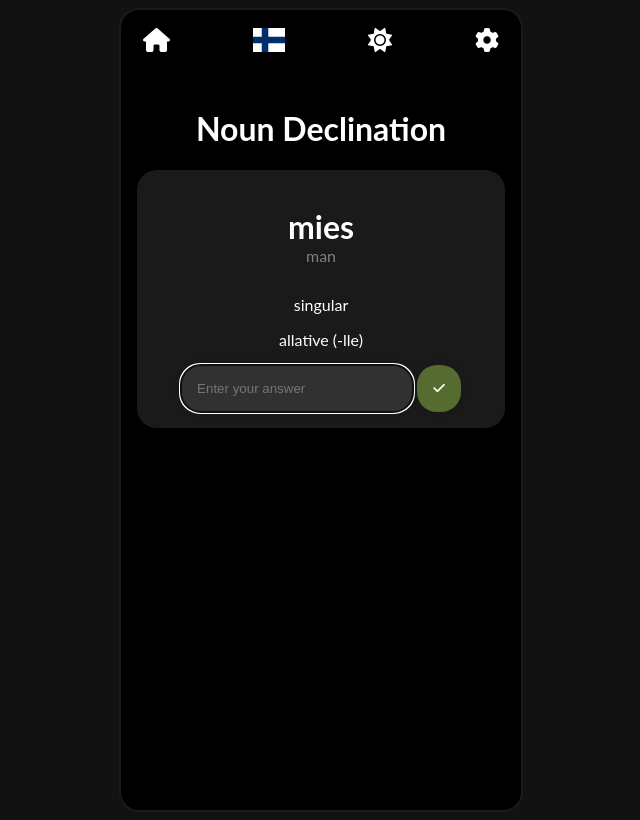
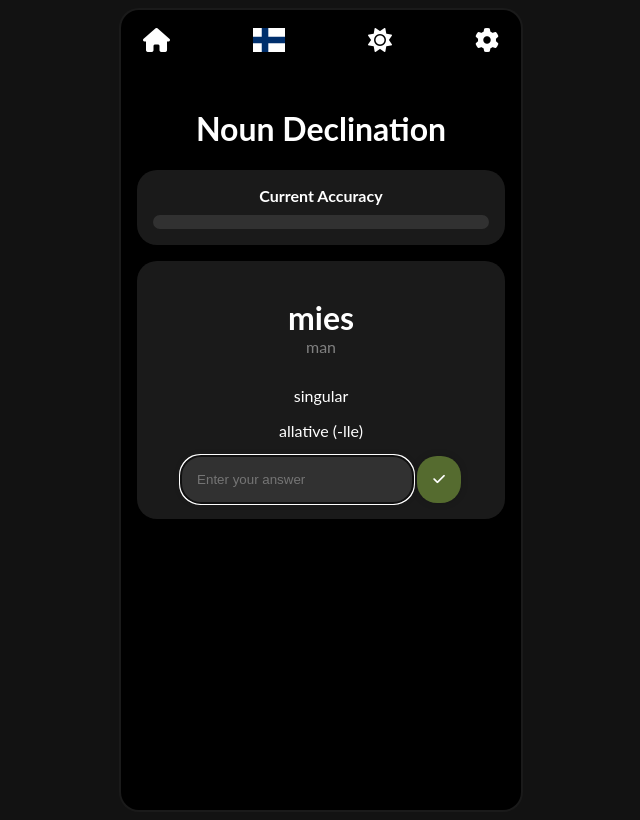
Before and after one commit to samsoneko/inflect, a SvelteKit app: page /learn/fi/declination in a window 1280 px wide. Shown: the whole page, without its empty margins (319-959 px from the left). Built offline with nearby package versions, Linux system fonts and the light colour scheme.

Commit message:
Started implementing accuracy display

```diff
--- /dev/null
+++ b/src/lib/AccuracyDisplay.svelte
@@ -0,0 +1,35 @@
+<script>
+	let {accuracy = 0.5} = $props();
+</script>
+
+<div class="layer-1-element accuracy-panel">
+    <h4 class="accuracy-title center-text">Current Accuracy</h4>
+    <div class="accuracy-bar-frame">
+        <div class="accuracy-bar-content" style="--accuracy:{accuracy}"></div>
+    </div>
+</div>
+
+<style>
+    .accuracy-panel {
+      border-radius: var(--border-radius);
+      margin-bottom: 16px;
+    }
+
+    .accuracy-title {
+        margin-top: 0px;
+        margin-bottom: 10px;
+    }
+
+    .accuracy-bar-frame {
+        background-color: var(--layer-2);
+        border-radius: 16px;
+        padding: 2px;
+    }
+
+    .accuracy-bar-content {
+        width: calc(var(--accuracy) * 100%);
+        height: 10px;
+        border-radius: 12px;
+        background-color: green;
+    }
+</style>
--- a/src/routes/learn/fi/conjugation/+page.svelte
+++ b/src/routes/learn/fi/conjugation/+page.svelte
@@ -109,13 +109,13 @@
 
   .correct-answer-div {
     border-radius: var(--border-radius);
-    margin-top: 40px;
+    margin-top: 16px;
     background-color: darkolivegreen;
   }
 
   .wrong-answer-div {
     border-radius: var(--border-radius);
-    margin-top: 40px;
+    margin-top: 16px;
     background-color: rgb(73, 4, 4);
   }
 
--- a/src/routes/learn/fi/declination/+page.svelte
+++ b/src/routes/learn/fi/declination/+page.svelte
@@ -1,6 +1,7 @@
 <script>
     import { onMount, tick } from 'svelte';
     import nouns from '$lib/learn/fi/nouns.json';
+    import AccuracyDisplay from '$lib/AccuracyDisplay.svelte';
 
     let cases = ["nominative", "partitive", "genitive", "illative", "inessive", "elative", "allative", "adessive", "ablative"]
     let case_descriptions = ["nominative", "partitive", "genitive", "illative (-hVn, -Vh, seen)", "inessive (-ssa, -ssä)", "elative (-sta, -stä)", "allative (-lle)", "adessive (-lla, -llä)", "ablative (-lta, -ltä)"]
@@ -16,10 +17,16 @@
     let answer = $state("");
     let correct_answer = $state("unanswered");
 
+    let answer_count = $state(0);
+    let correct_answer_count = $state(0);
+    let accuracy = $derived(correct_answer_count / answer_count);
+
     onMount(() => {
       // Your function to execute on page load
       console.log("Page has loaded!");
       nextCard();
+      answer_count = 0;
+      correct_answer_count = 0;
     });
 
     let index = $state(0)
@@ -45,11 +52,15 @@
     function checkSolution() {
       if (answer == current_solution) {
         correct_answer = "correct";
+        answer_count += 1;
+        correct_answer_count += 1;
         tick();
         loadNextButton.focus();
-      } else {
+      }
+      else {
         correct_answer = "wrong";
         inputField.focus();
+        answer_count += 1;
       }
     }
 </script>
@@ -57,6 +68,8 @@
 <div class="center-text">
   <h1>Noun Declination</h1>
 </div>
+
+<AccuracyDisplay accuracy={accuracy}/>
 
 <div class="layer-1-element flashcard center-text">
   <h1 class="word">{current_word}</h1>
@@ -108,13 +121,13 @@
 
   .correct-answer-div {
     border-radius: var(--border-radius);
-    margin-top: 40px;
+    margin-top: 16px;
     background-color: darkolivegreen;
   }
 
   .wrong-answer-div {
     border-radius: var(--border-radius);
-    margin-top: 40px;
+    margin-top: 16px;
     background-color: rgb(73, 4, 4);
   }
 
```
